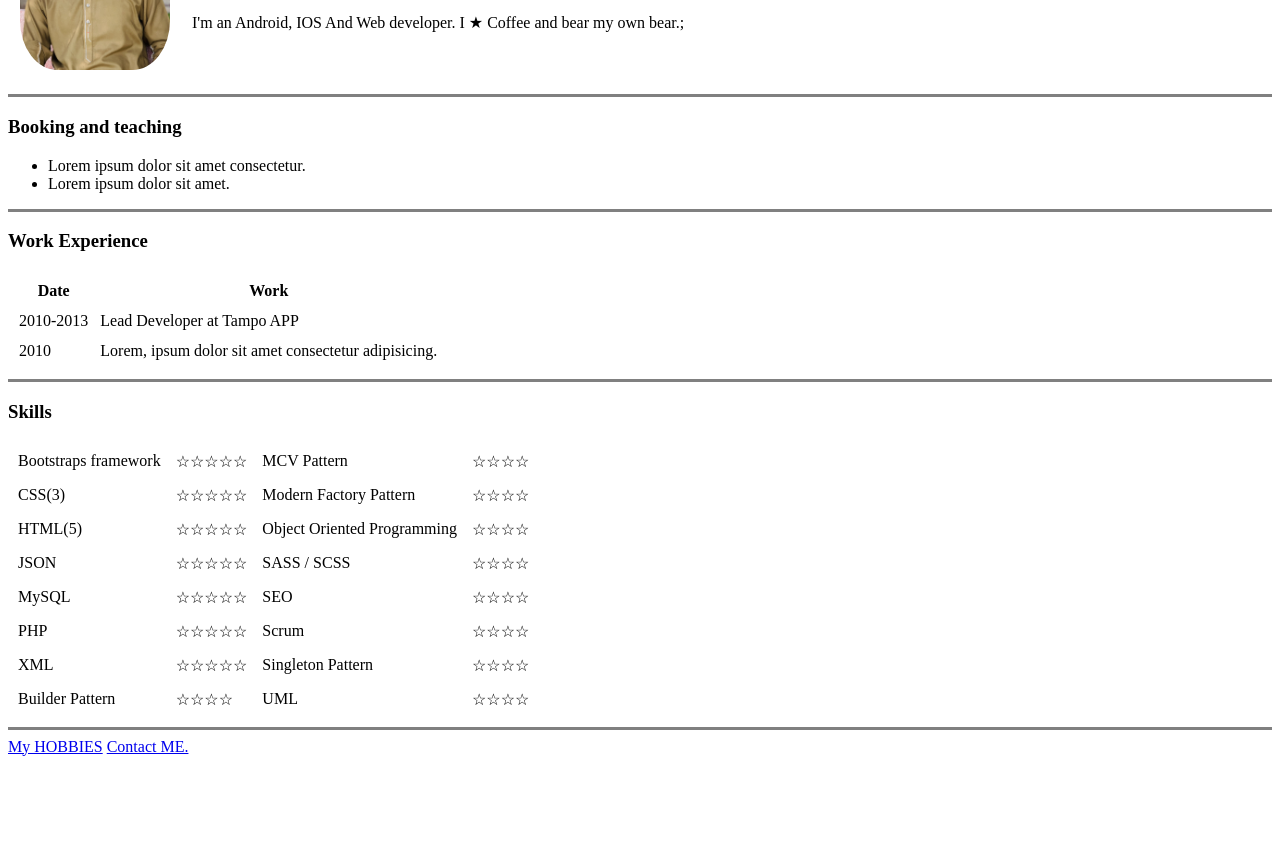
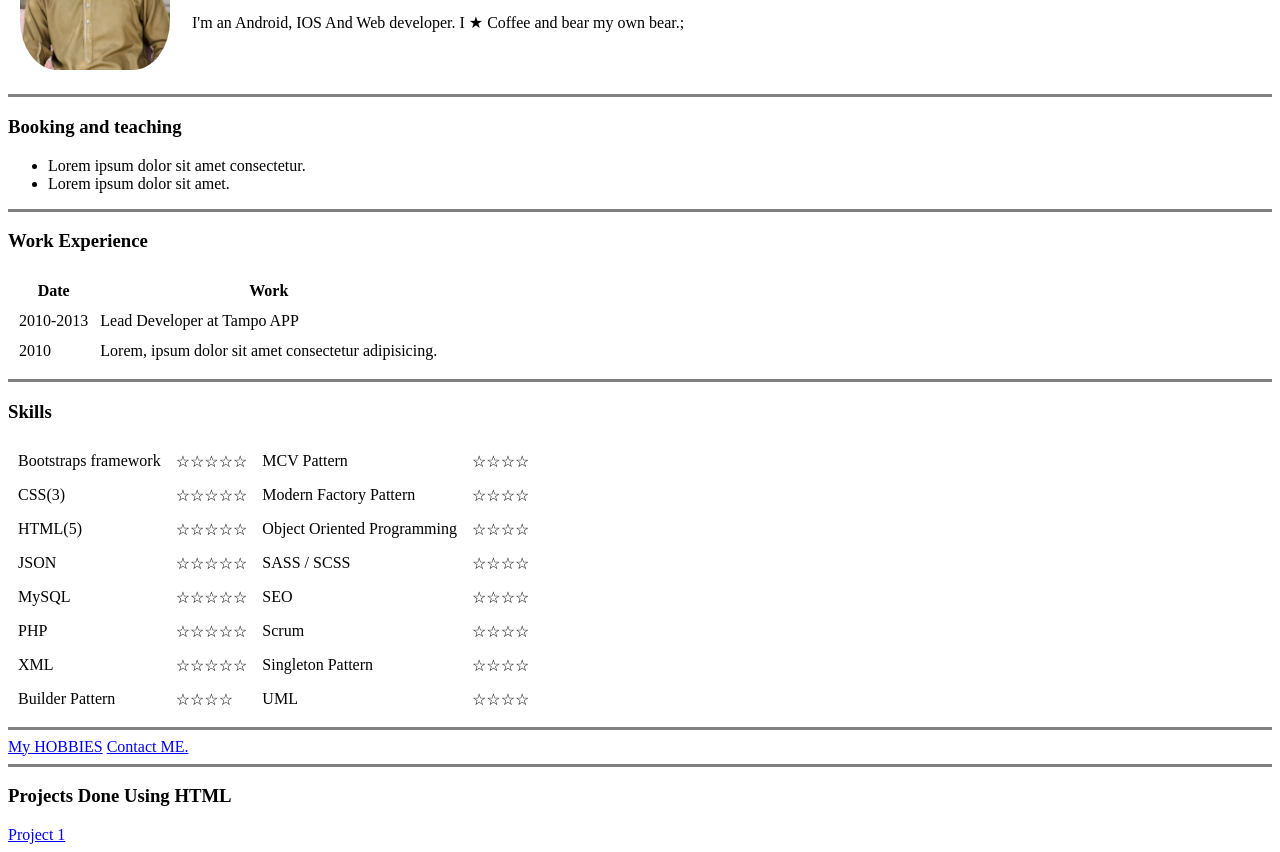
Before and after one commit to ZeroToProgrammer/Farid-Masood-Testing-site, a plain HTML site: page index.html in a window 1280 px wide. Shown: the part 147-999 px from the top of the page. Before the commit the page ends 911 px from the top, so only its background shows below. Drawn offline with Linux system fonts and the light colour scheme.

Commit message:
Add Project 1

```diff
--- a/index.html
+++ b/index.html
@@ -106,5 +106,9 @@
     <hr size="3" noshade>
     <a href="#">My HOBBIES</a>
     <a href="contact002.html">Contact ME.</a>
+    <br>
+    <hr size="3" noshade>
+    <h3>Projects Done Using HTML</h3>
+    <a href="txti.html">Project 1</a>
 </body>
 </html>
```
